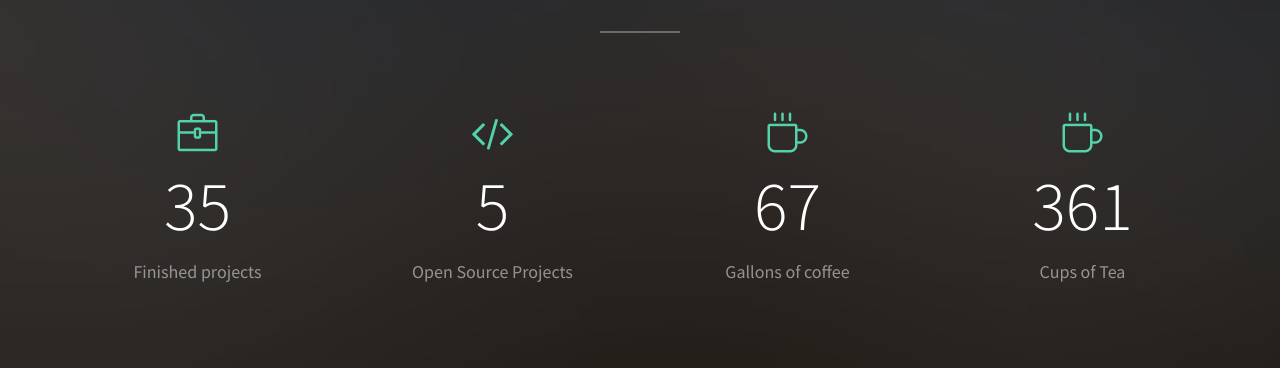
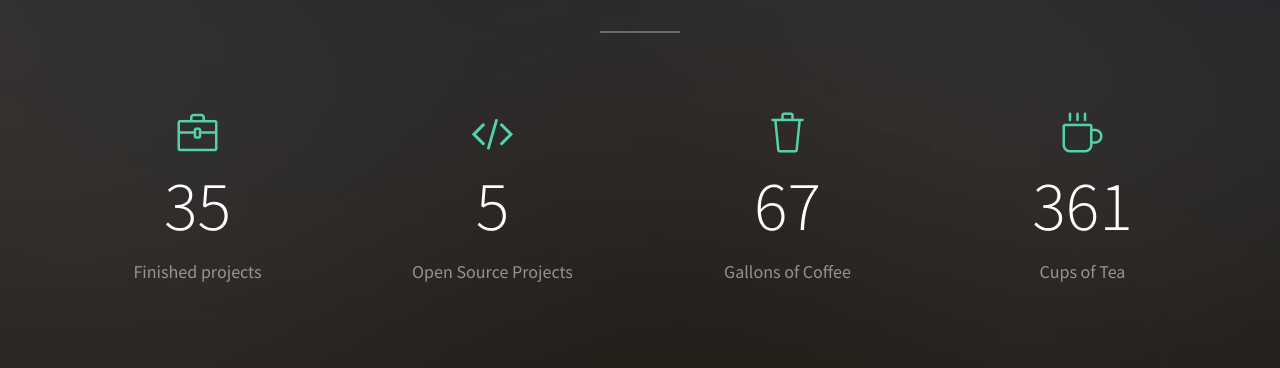
Before and after one commit to Rakefire/rakefire.github.io, a Jekyll site: the page built from index.html, in a window 1280 px wide and 900 px high, scrolled down 5611 px. Shown: the top 368 px of the window. Built offline with Jekyll 4.4.1, drawn with Linux system fonts in a browser that asks for light colours; some web fonts are replaced.

Commit message:
New logos for Web App dev and Coffee

```diff
--- a/_includes/sections/counters.html
+++ b/_includes/sections/counters.html
@@ -23,9 +23,9 @@
 			</div>
 			<div class="col-md-3 col-sm-6 col-xs-12">
 				<div class="fh5co-counter to-animate">
-					<i class="fh5co-counter-icon icon-cup to-animate-2"></i>
+					<i class="fh5co-counter-icon icon-trash to-animate-2"></i>
 					<span id="gallons-of-coffee" class="fh5co-counter-number js-counter" data-from="0" data-to="0" data-speed="2200" data-refresh-interval="50"></span>
-					<span class="fh5co-counter-label">Gallons of coffee</span>
+					<span class="fh5co-counter-label">Gallons of Coffee</span>
 				</div>
 			</div>
 			<div class="col-md-3 col-sm-6 col-xs-12">
--- a/_includes/sections/services.html
+++ b/_includes/sections/services.html
@@ -5,14 +5,14 @@
 				<h2 class=" left-border">Services</h2>
 				<div class="row hidden">
 					<div class="col-md-8 subtext hidden">
-						<h3 class="editable">Far far away, behind the word mountains, far from the countries Vokalia and Consonantia, there live the blind texts.</h3>
+						<h3 class="editable"></h3>
 					</div>
 				</div>
 			</div>
 		</div>
 		<div class="row">
 			<div class="col-md-6 col-sm-6 fh5co-service">
-				<i class="icon icon-anchor"></i>
+				<i class="icon icon-rocket"></i>
 				<h3 class="editable">WEB APPLICATION DEVELOPMENT</h3>
 				<p class="editable">Developing web applications is what we like to do most. It’s our area of expertise. It’s our focus. We build solutions for clients’ problems using Ruby on Rails.</p>
 			</div>
```
